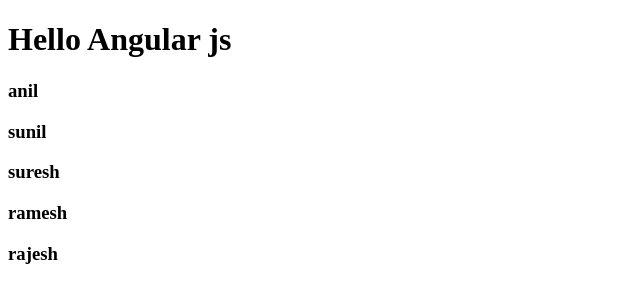
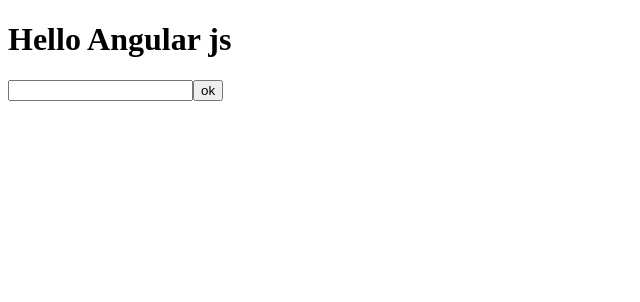
Before and after one commit to AdityaGaur7/AngularJs, an Angular app: page / in a window 1280 px wide. Shown: the top 302 px of the page, without its empty margins (0-640 px from the left). Built offline with nearby package versions, Linux system fonts and the light colour scheme.

Commit message:
todo list

```diff
--- a/src/app/user-auth/login/login.component.html
+++ b/src/app/user-auth/login/login.component.html
@@ -1,5 +1,7 @@
-<h3 *ngFor="let item of users">
-    {{ item }}
 
+<input type="text" #id/>
+<button (click)="submit(id.value)">ok</button>
 
-</h3>
+<h2 *ngFor="let i of userdata">
+    {{i.name}}  <button (click)="remove(i.id)">del</button>
+</h2>
--- a/src/app/user-auth/login/login.component.ts
+++ b/src/app/user-auth/login/login.component.ts
@@ -7,25 +7,20 @@
   templateUrl: './login.component.html',
   styleUrl: './login.component.css',
 })
+
 export class LoginComponent {
-  num = 0;
-  show = false;
-  value = '';
-  color = 'iii';
-  users = ['anil', 'sunil', 'suresh', 'ramesh', 'rajesh'];
-  getname(name: any, ok: any) {
-    alert(name);
-    alert(ok);
-  }
-  counter(type: any) {
-    type == 'plus' ? this.num++ : this.num--;
-  }
-  change() {
-    this.show = !this.show;
-  }
+  value = "";
+   userdata:any =[];
+   submit(val:any){
+    this.value=val;
+this.userdata.push({id:this.userdata.length,name:this.value})
 
-  getvalue(val: any) {
-    //  alert(this.value);
-    this.value = val;
-  }
+   }
+   remove(id:any){
+      // this.userdata.splice(id,1)
+      this.userdata = this.userdata.filter((item:any) => item.id !== id);
+
+
+   }
+
 }
--- a/src/app/user-auth/user-auth.module.ts
+++ b/src/app/user-auth/user-auth.module.ts
@@ -1,12 +1,14 @@
 import { NgModule } from '@angular/core';
 import { CommonModule } from '@angular/common';
 
+import { FormsModule, ReactiveFormsModule } from '@angular/forms';
 
 
 @NgModule({
   declarations: [],
   imports: [
-    CommonModule
+    CommonModule,FormsModule,
+    ReactiveFormsModule
   ]
 })
-export class UserAuthModule { }
+export class UserAuthModule {}
```
